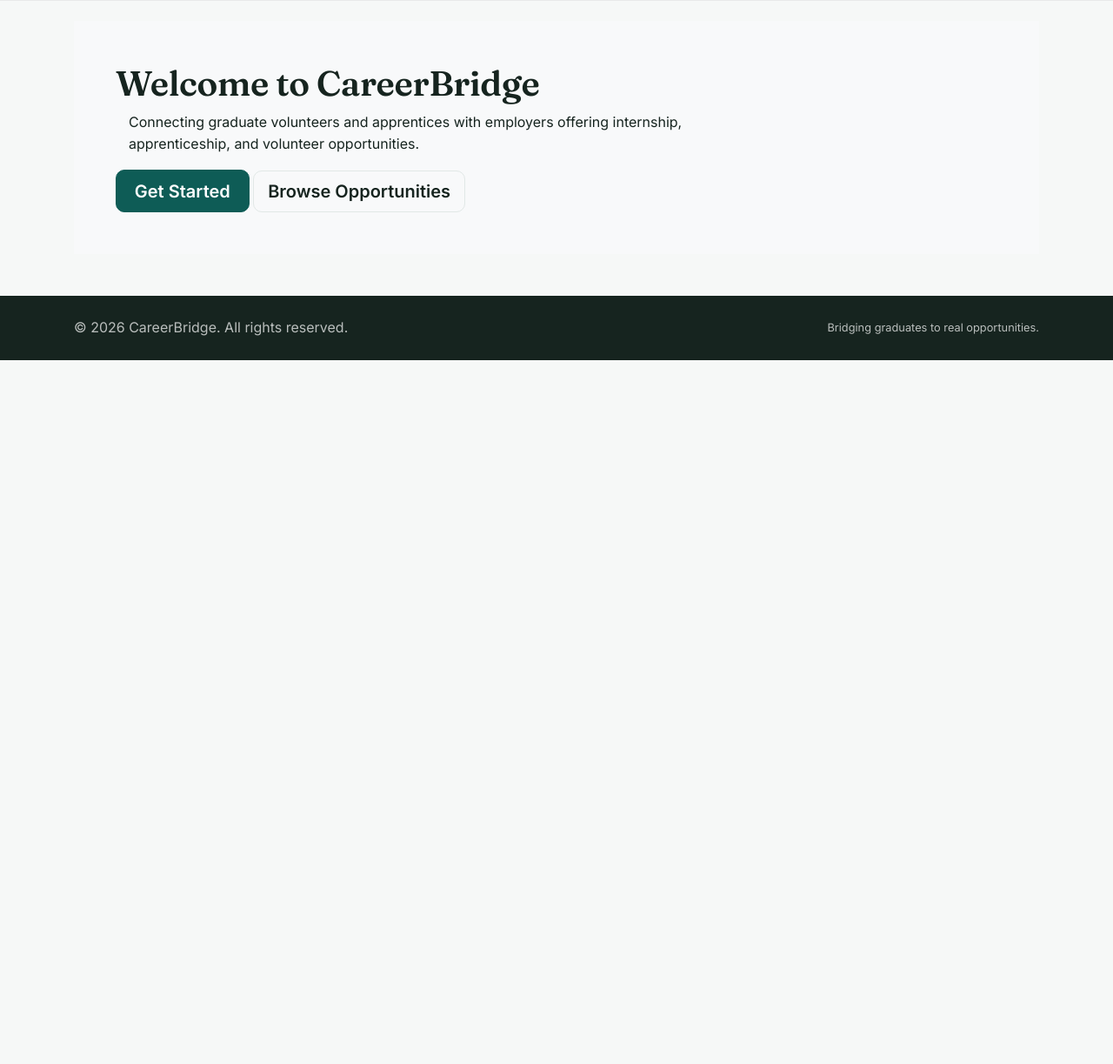
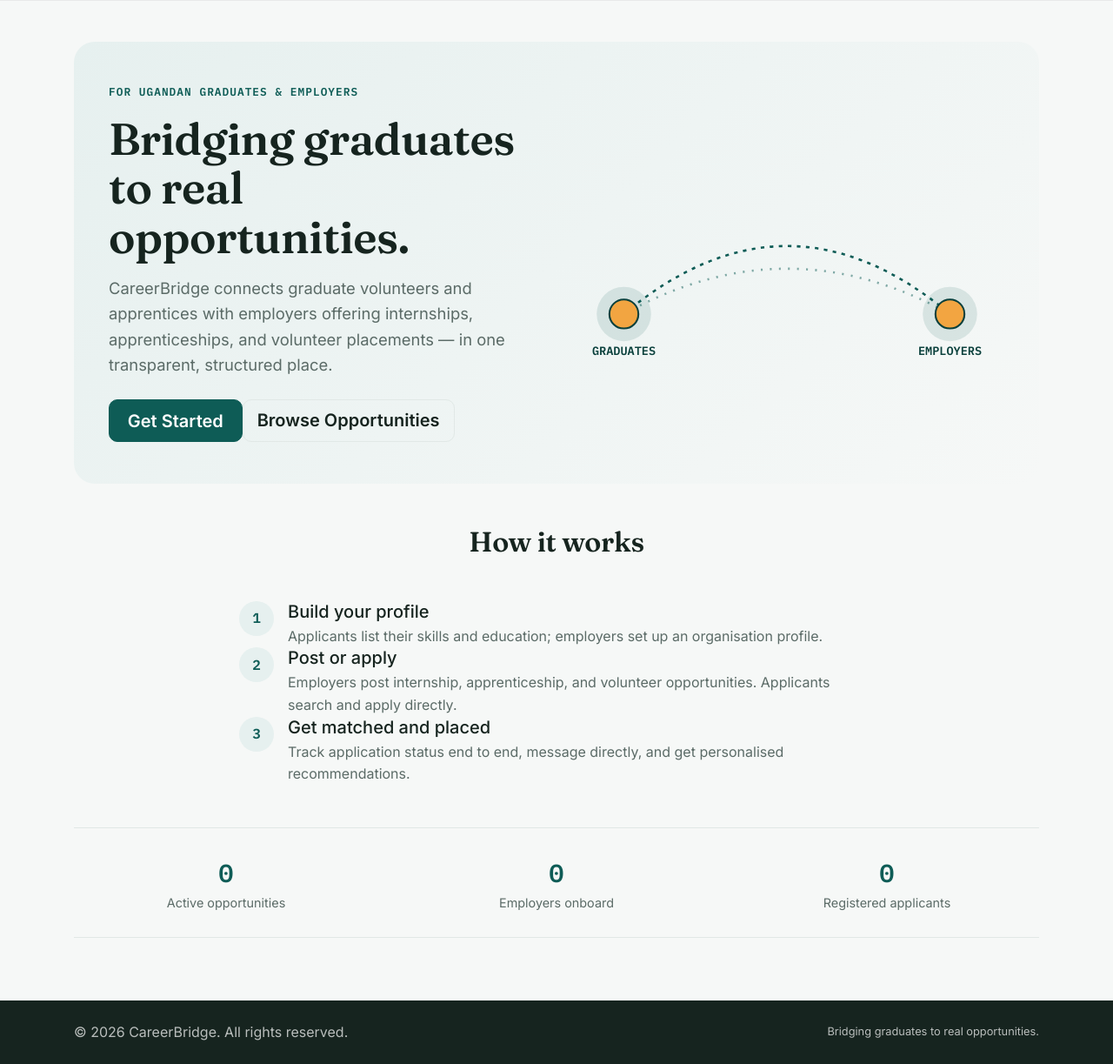
Before and after one commit to km4897/Career-bridge, a Django app: page / in a window 1280 px wide. Shown: the part 75-1298 px from the top of the page at 87% size. Before the commit the page ends 489 px from the top, so only its background shows below. Run offline with Django 5.2, Linux system fonts and the light colour scheme; data that the repository does not hold is empty; some libraries are stand-ins or nearby versions.

Commit message:
Redesign landing page with hero, bridge graphic, and live stats

```diff
--- a/core/templates/core/landing.html
+++ b/core/templates/core/landing.html
@@ -1,11 +1,82 @@
 {% extends "base.html" %}
 {% block title %}CareerBridge — Home{% endblock %}
 {% block content %}
-<div class="p-5 mb-4 bg-light rounded-3">
-  <h1 class="display-5 fw-bold">Welcome to CareerBridge</h1>
-  <p class="col-md-8 fs-4">Connecting graduate volunteers and apprentices with employers offering
-    internship, apprenticeship, and volunteer opportunities.</p>
-  <a class="btn btn-primary btn-lg me-2" href="{% url 'accounts:register' %}">Get Started</a>
-  <a class="btn btn-outline-secondary btn-lg" href="{% url 'opportunities:placeholder' %}">Browse Opportunities</a>
+
+<section class="cb-hero">
+  <div class="row align-items-center g-5">
+    <div class="col-lg-6">
+      <div class="cb-hero-eyebrow mb-3">FOR UGANDAN GRADUATES &amp; EMPLOYERS</div>
+      <h1 class="mb-3">Bridging graduates to real opportunities.</h1>
+      <p class="lead mb-4">
+        CareerBridge connects graduate volunteers and apprentices with employers
+        offering internships, apprenticeships, and volunteer placements —
+        in one transparent, structured place.
+      </p>
+      <div class="d-flex flex-wrap gap-2">
+        <a class="btn btn-primary btn-lg" href="{% url 'accounts:register' %}">Get Started</a>
+        <a class="btn btn-outline-secondary btn-lg" href="{% url 'opportunities:list' %}">Browse Opportunities</a>
+      </div>
+    </div>
+    <div class="col-lg-6 d-none d-lg-block">
+      <svg class="cb-bridge-graphic" viewBox="0 0 480 260" xmlns="http://www.w3.org/2000/svg" role="img" aria-label="Illustration of a bridge connecting graduates to employers">
+        <path class="cb-arc" d="M 60 190 Q 240 40 420 190" />
+        <path class="cb-arc" d="M 60 190 Q 240 90 420 190" style="stroke-dasharray:2 8; opacity:0.5;" />
+        <circle class="cb-node-glow" cx="60" cy="190" r="30" opacity="0.12" />
+        <circle class="cb-node" cx="60" cy="190" r="16" />
+        <circle class="cb-node-glow" cx="420" cy="190" r="30" opacity="0.12" />
+        <circle class="cb-node" cx="420" cy="190" r="16" />
+        <text x="60" y="235" text-anchor="middle">GRADUATES</text>
+        <text x="420" y="235" text-anchor="middle">EMPLOYERS</text>
+      </svg>
+    </div>
+  </div>
+</section>
+
+<div>
+  <div class="row mb-5">
+    <div class="col-lg-8 mx-auto">
+      <h2 class="text-center mb-5">How it works</h2>
+      <div class="d-flex flex-column gap-4">
+        <div class="cb-step">
+          <div class="cb-step-num">1</div>
+          <div>
+            <h5 class="mb-1">Build your profile</h5>
+            <p class="text-slate mb-0">Applicants list their skills and education; employers set up an organisation profile.</p>
+          </div>
+        </div>
+        <div class="cb-step">
+          <div class="cb-step-num">2</div>
+          <div>
+            <h5 class="mb-1">Post or apply</h5>
+            <p class="text-slate mb-0">Employers post internship, apprenticeship, and volunteer opportunities. Applicants search and apply directly.</p>
+          </div>
+        </div>
+        <div class="cb-step">
+          <div class="cb-step-num">3</div>
+          <div>
+            <h5 class="mb-1">Get matched and placed</h5>
+            <p class="text-slate mb-0">Track application status end to end, message directly, and get personalised recommendations.</p>
+          </div>
+        </div>
+      </div>
+    </div>
+  </div>
+
+  <div class="cb-stats-strip">
+    <div class="row text-center">
+      <div class="col-4">
+        <div class="stat-value">{{ active_opportunities_count }}</div>
+        <div class="stat-label">Active opportunities</div>
+      </div>
+      <div class="col-4">
+        <div class="stat-value">{{ employers_count }}</div>
+        <div class="stat-label">Employers onboard</div>
+      </div>
+      <div class="col-4">
+        <div class="stat-value">{{ applicants_count }}</div>
+        <div class="stat-label">Registered applicants</div>
+      </div>
+    </div>
+  </div>
 </div>
 {% endblock %}
--- a/core/views.py
+++ b/core/views.py
@@ -1,8 +1,16 @@
 from django.shortcuts import render
+
+from opportunities.models import Opportunity
+from accounts.models import User
 
 
 def landing(request):
-    return render(request, "core/landing.html")
+    context = {
+        "active_opportunities_count": Opportunity.objects.filter(is_active=True).count(),
+        "employers_count": User.objects.filter(role=User.Role.EMPLOYER).count(),
+        "applicants_count": User.objects.filter(role=User.Role.APPLICANT).count(),
+    }
+    return render(request, "core/landing.html", context)
 
 
 def about(request):
```
Also changed, not shown: core/templates/core/about.html (+18 -4 lines).
